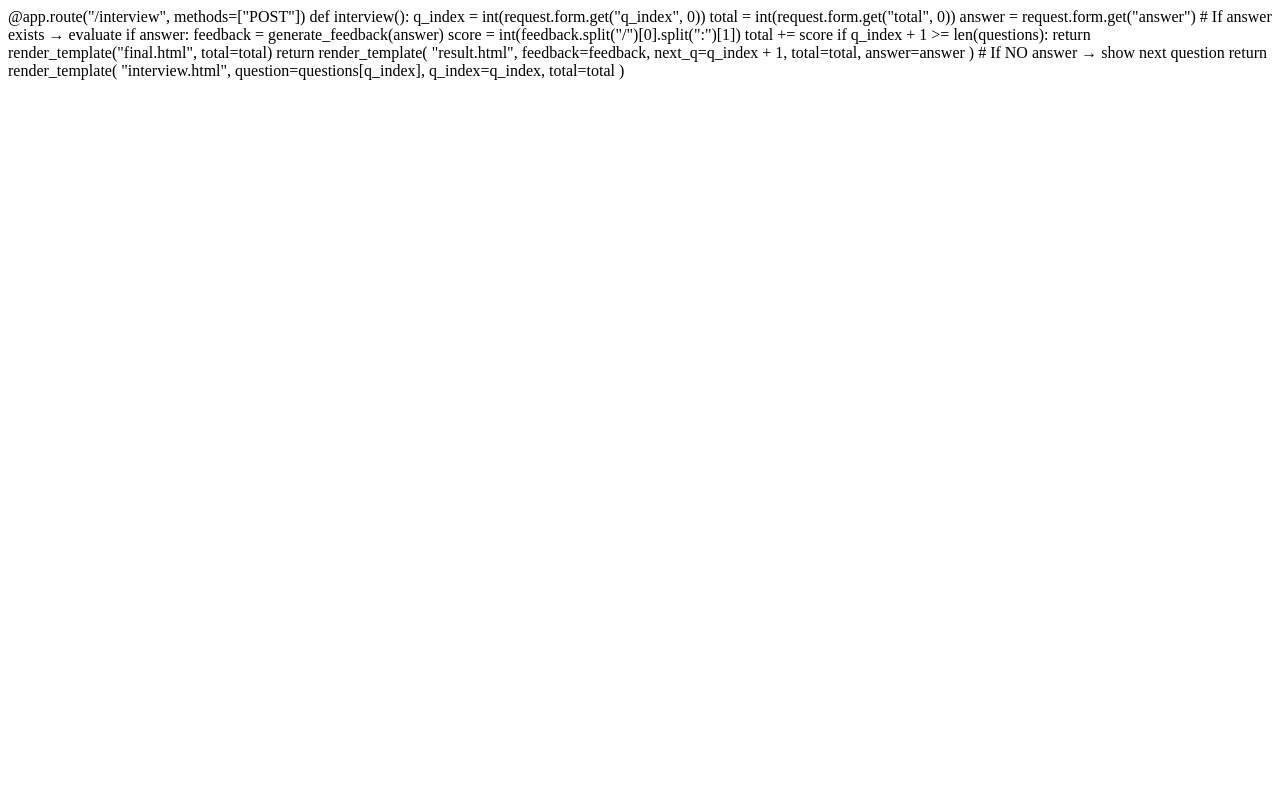
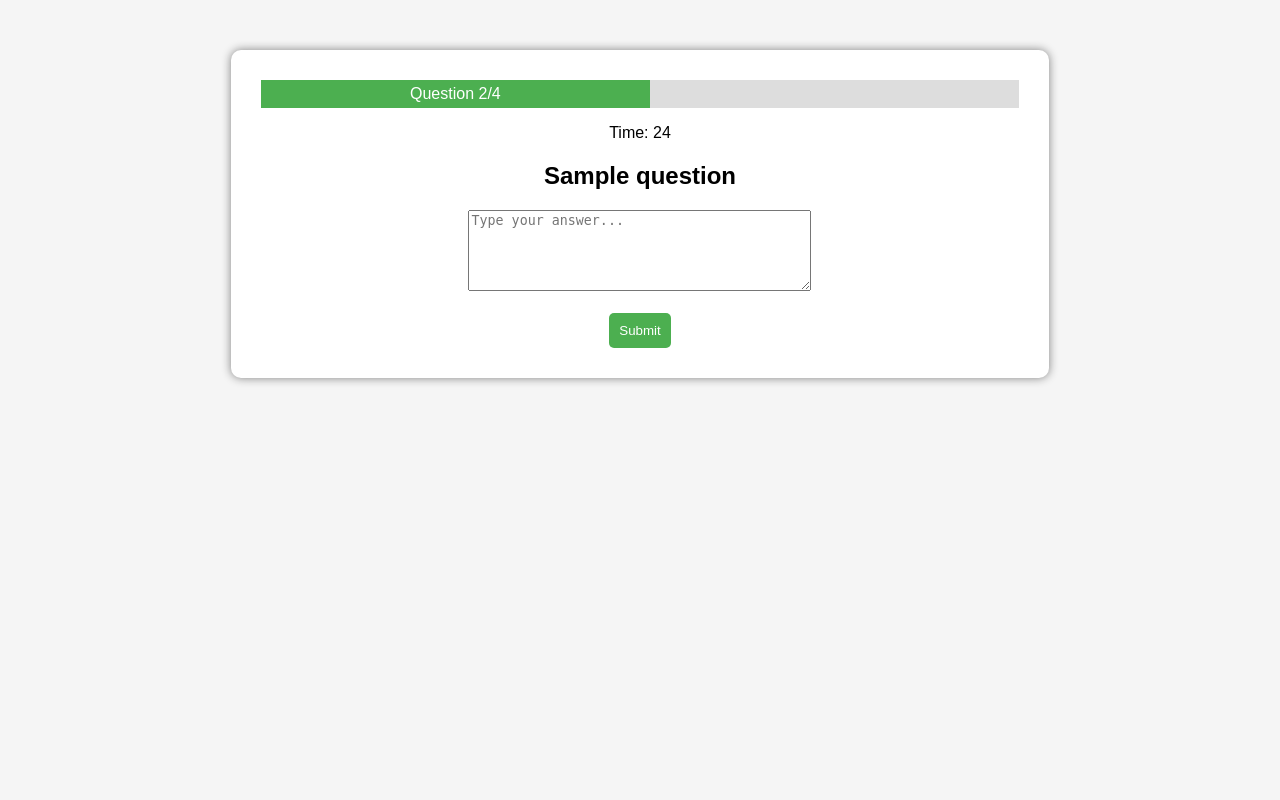
Before and after one commit to rajnandinithombre461-byte/ai-interview-coach, a Flask app: template templates/interview.html in a window 1280 px wide. Run offline with Flask 3, Linux system fonts and the light colour scheme; the template is opened without the code that fills it: most values are stand-ins (such as "Sample title", 1, 10 or a date in 2020).

Commit message:
fixed interview html

```diff
--- a/templates/interview.html
+++ b/templates/interview.html
@@ -1,30 +1,59 @@
-@app.route("/interview", methods=["POST"])
-def interview():
-    q_index = int(request.form.get("q_index", 0))
-    total = int(request.form.get("total", 0))
-    answer = request.form.get("answer")
+<!DOCTYPE html>
+<html>
+<head>
+    <title>Interview</title>
+</head>
 
-    # If answer exists → evaluate
-    if answer:
-        feedback = generate_feedback(answer)
-        score = int(feedback.split("/")[0].split(":")[1])
-        total += score
+<body style="font-family: Arial; background:#f5f5f5; text-align:center;">
 
-        if q_index + 1 >= len(questions):
-            return render_template("final.html", total=total)
+    <div style="width:60%; margin:50px auto; background:white; padding:30px; border-radius:10px; box-shadow:0 0 10px gray;">
 
-        return render_template(
-            "result.html",
-            feedback=feedback,
-            next_q=q_index + 1,
-            total=total,
-            answer=answer
-        )
+        <!-- Progress Bar -->
+        <div style="width:100%; background:#ddd; margin-bottom:15px;">
+            {% if q_index == 0 %}
+                <div style="width:25%; background:#4CAF50; color:white; padding:5px;">Question 1/4</div>
+            {% elif q_index == 1 %}
+                <div style="width:50%; background:#4CAF50; color:white; padding:5px;">Question 2/4</div>
+            {% elif q_index == 2 %}
+                <div style="width:75%; background:#4CAF50; color:white; padding:5px;">Question 3/4</div>
+            {% else %}
+                <div style="width:100%; background:#4CAF50; color:white; padding:5px;">Question 4/4</div>
+            {% endif %}
+        </div>
 
-    # If NO answer → show next question
-    return render_template(
-        "interview.html",
-        question=questions[q_index],
-        q_index=q_index,
-        total=total
-    )
+        <!-- Timer -->
+        <p id="timer">Time: 30</p>
+
+        <!-- Question -->
+        <h2>{{ question }}</h2>
+
+        <!-- Form -->
+        <form method="post" action="/interview">
+            <input type="hidden" name="q_index" value="{{ q_index }}">
+            <input type="hidden" name="total" value="{{ total }}">
+
+            <textarea name="answer" rows="5" cols="40" placeholder="Type your answer..." required></textarea><br><br>
+
+            <button type="submit" style="padding:10px; background:#4CAF50; color:white; border:none; border-radius:5px;">
+                Submit
+            </button>
+        </form>
+
+    </div>
+
+    <!-- Timer Script -->
+    <script>
+        let time = 30;
+        let timer = setInterval(function() {
+            time--;
+            document.getElementById("timer").innerText = "Time: " + time;
+
+            if (time <= 0) {
+                clearInterval(timer);
+                alert("Time up!");
+            }
+        }, 1000);
+    </script>
+
+</body>
+</html>
```
